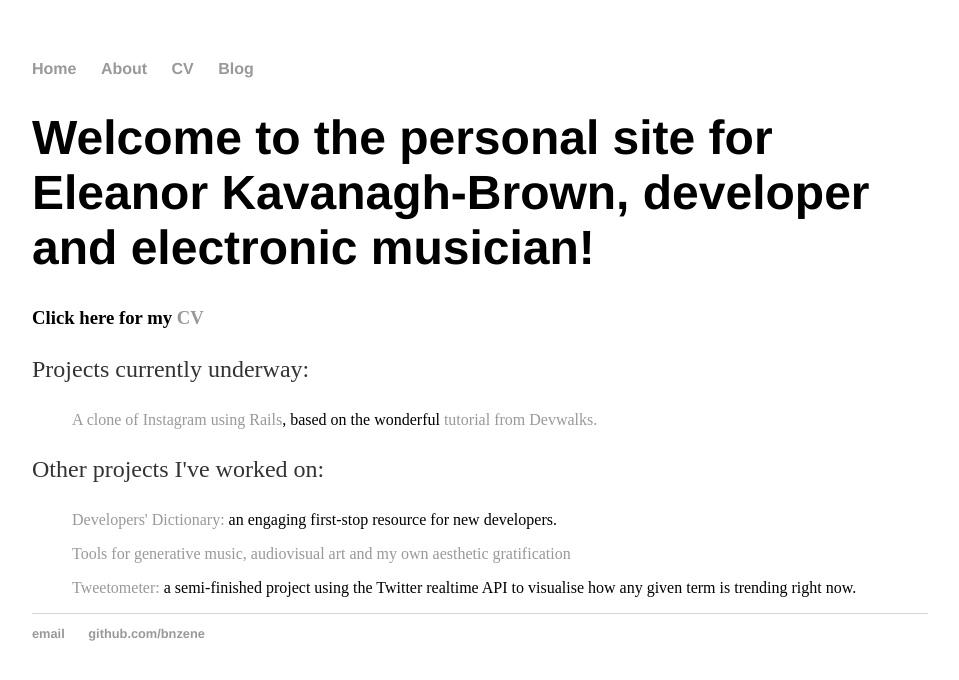
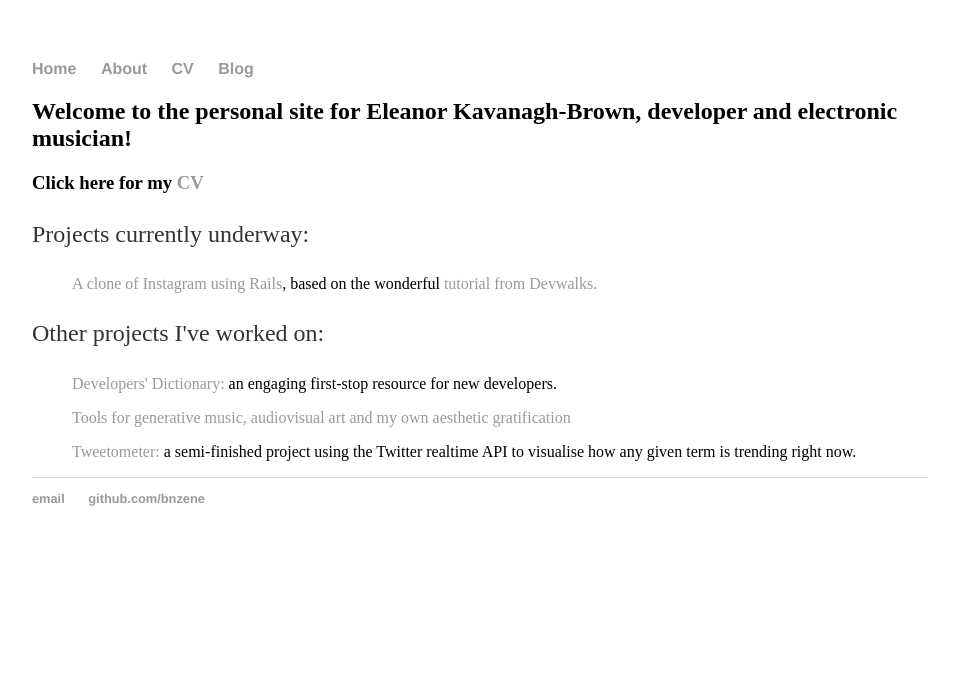
Before and after one commit to bnzene/bnzene.github.io, a Jekyll site: the page built from index.html, in a window 1280 px wide. Shown: the top 680 px of the page, without its empty margins (160-1119 px from the left). Built offline with Jekyll 4.4.1, drawn with Linux system fonts in a browser that asks for light colours.

Commit message:
Update some formatting in index.html

```diff
--- a/index.html
+++ b/index.html
@@ -2,12 +2,13 @@
 layout: default
 title: Eleanor Kavanagh-Brown, junior dev and musician
 ---
-<h1>Welcome to the personal site for Eleanor Kavanagh-Brown, developer and electronic musician!</h1>
+<h2>Welcome to the personal site for Eleanor Kavanagh-Brown, developer and electronic musician!</h2>
 <h3>Click here for my <a href="/CV">CV</a></h3>
 <p>Projects currently underway:</p>
 <ul><a href="/instagramTDD">A clone of Instagram using Rails</a>, based on the wonderful <a href="devwalks">tutorial from Devwalks.</a></ul>
 <p>Other projects I've worked on:</p>
-<ul><a href="/developers-dictionary">Developers' Dictionary:</a> an engaging first-stop resource for new developers.</ul>
-<ul><a href="/pd_projects">Tools for generative music, audiovisual art and my own aesthetic gratification</a></ul>
-<ul><a href="/tweetometer">Tweetometer:</a> a semi-finished project using the Twitter realtime API to visualise how any given term is trending right now.</ul>
+<div>
+  <ul><a href="/developers-dictionary">Developers' Dictionary:</a> an engaging first-stop resource for new developers.</ul>
+  <ul><a href="/pd_projects">Tools for generative music, audiovisual art and my own aesthetic gratification</a></ul>
+  <ul><a href="/tweetometer">Tweetometer:</a> a semi-finished project using the Twitter realtime API to visualise how any given term is trending right now.</ul>
 </div><!-- /.blurb -->
```
